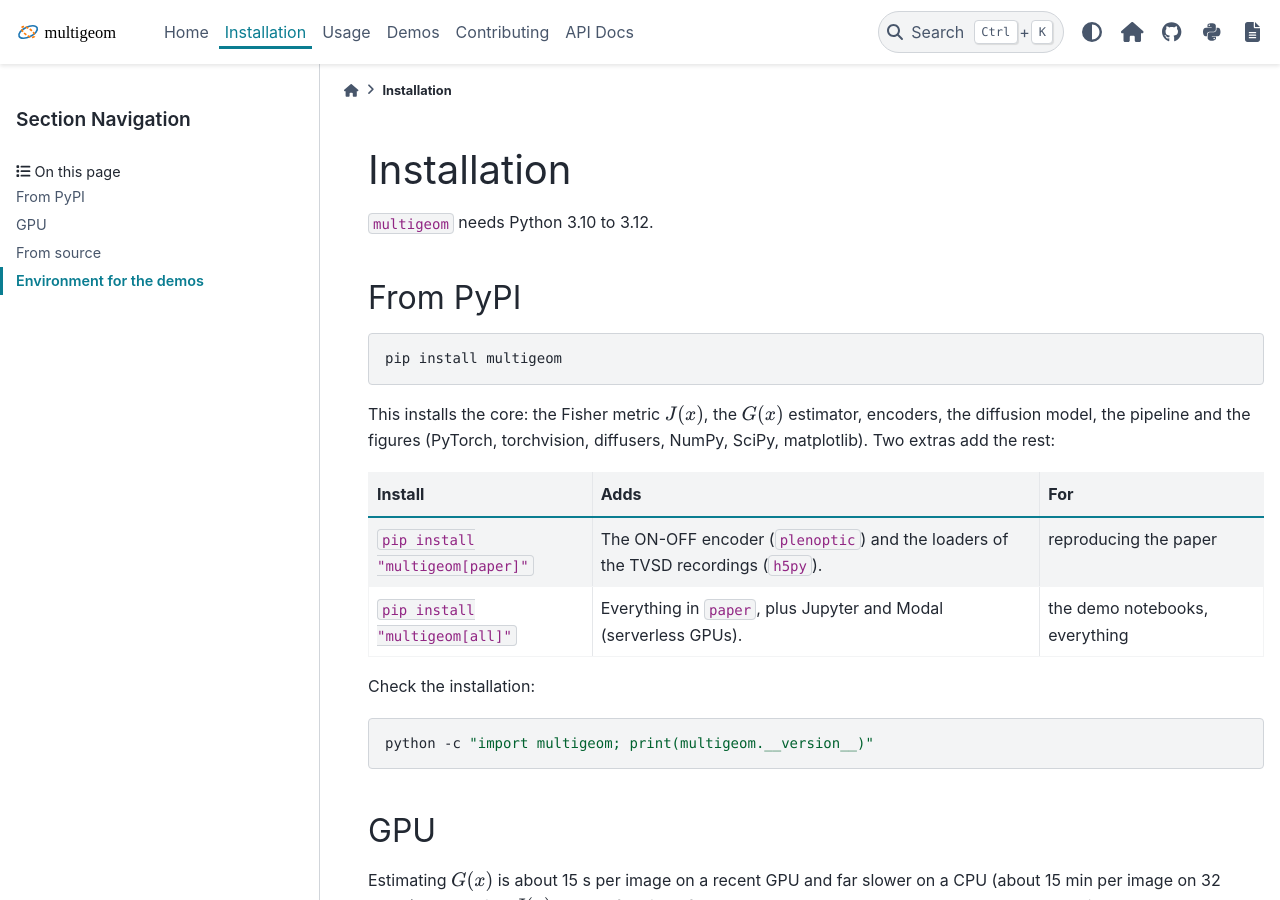
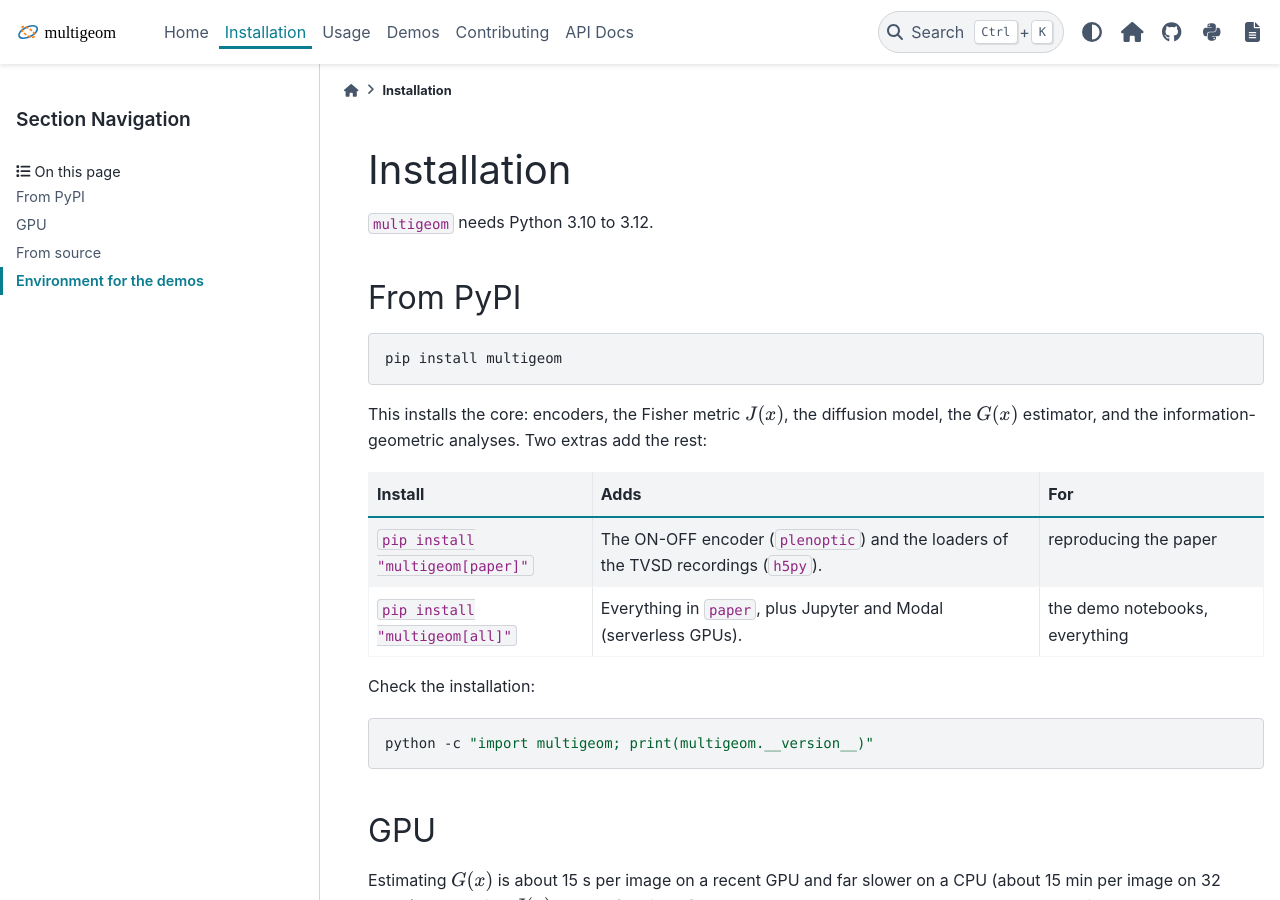
Before and after one commit to multigeom/multigeom, a Sphinx documentation site: the page built from docs/source/installation.rst, in a window 1280 px wide and 900 px high. Built offline with Sphinx 7.4.7 and the PyData theme 0.15.4, drawn with Linux system fonts in a browser that asks for light colours; pages that are not in the unit, such as notebooks, are missing from menus.

Commit message:
Installation: describe the core in the order encoders, J(x), diffusion model, G(x) estimator, analyses
Co-Authored-By: Claude Sonnet 5.5 <noreply@anthropic.com>

```diff
--- a/docs/source/installation.rst
+++ b/docs/source/installation.rst
@@ -10,8 +10,8 @@ From PyPI
 
    pip install multigeom
 
-This installs the core: the Fisher metric :math:`J(x)`, the :math:`G(x)` estimator, encoders, the diffusion model, the pipeline and the
-figures (PyTorch, torchvision, diffusers, NumPy, SciPy, matplotlib). Two extras add the rest:
+This installs the core: encoders, the Fisher metric :math:`J(x)`, the diffusion model, the :math:`G(x)` estimator, and the
+information-geometric analyses. Two extras add the rest:
 
 .. list-table::
    :header-rows: 1
```
Also changed, not shown: README.md (+3 -3 lines).
